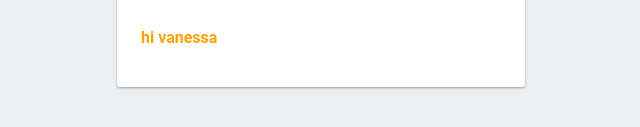
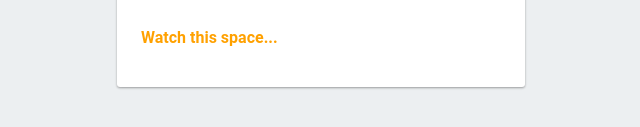
Before and after one commit to sammcgrail/streampcwebsite, a website built with Parcel: page src/index.html in a window 1280 px wide. Shown: the part 323-450 px from the top of the page, 319-959 px from the left. Built offline with nearby package versions, Linux system fonts and the light colour scheme.

Commit message:
watch space, and gitignore

```diff
--- a/src/index.html
+++ b/src/index.html
@@ -28,7 +28,7 @@
       <p>Temporary Sandbox Testing Website</p>
       <h3>Testing out typescript, firebase, and react with webpack. using parcel right now. yarn, npm. Eventually: do tensorflow art project with mnist library.</h3>
       <br>
-      <h2>hi vanessa</h2>
+      <h2>Watch this space...</h2>
       <p></p>
     </div>
     <script src="main.ts"></script>
```
Also changed, not shown: 2 other files.
